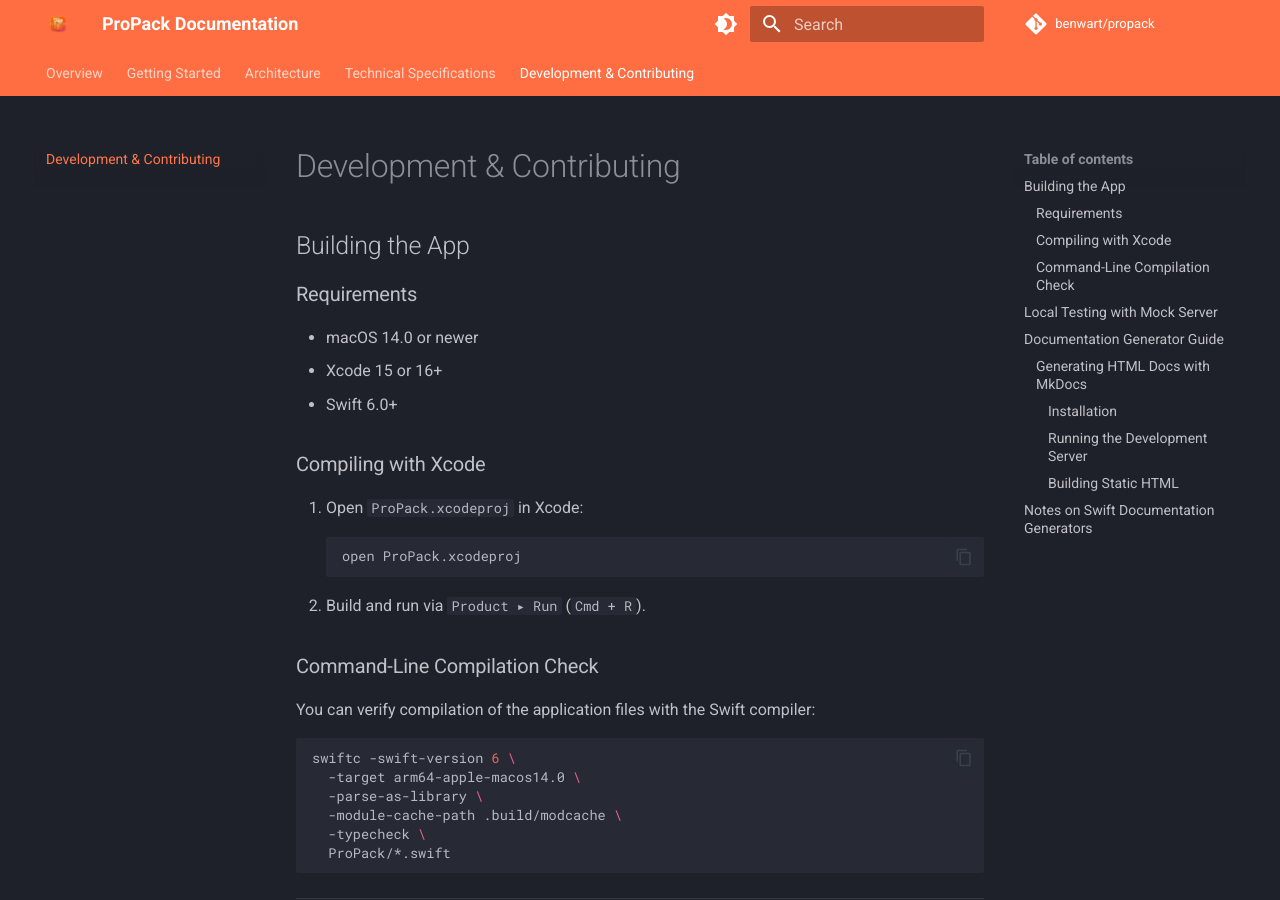
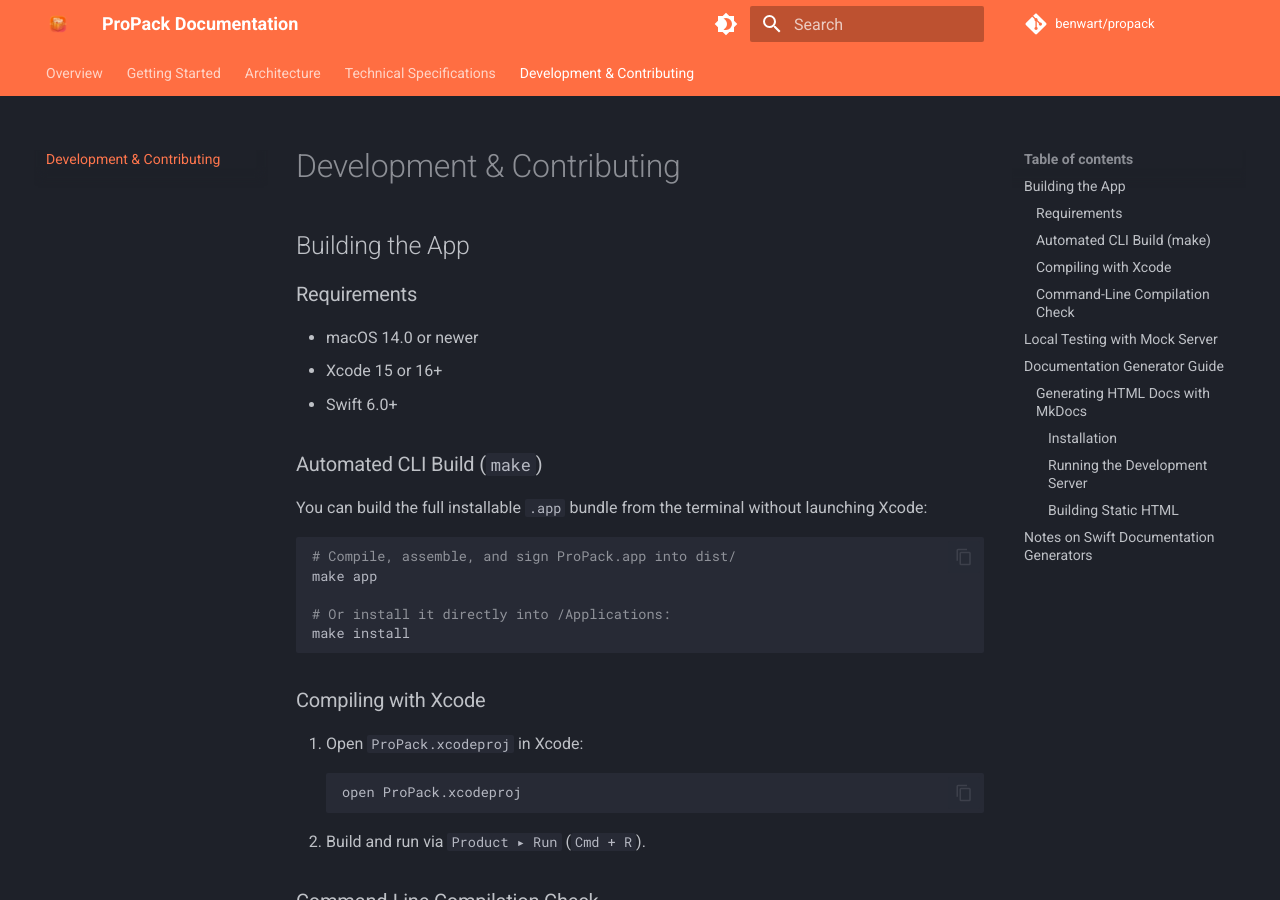
Before and after one commit to benwart/propack, an MkDocs documentation site: the page built from docs/development.md, in a window 1280 px wide and 900 px high. Built offline with MkDocs 1.6.1 and Material for MkDocs 9.7.7, drawn with Linux system fonts in a browser that asks for light colours; comment, search, counter and statistics services are not loaded.

Commit message:
feat(build): add Makefile and build script for automated CLI app bundle builds

````diff
--- a/docs/development.md
+++ b/docs/development.md
@@ -6,6 +6,16 @@
 - macOS 14.0 or newer
 - Xcode 15 or 16+
 - Swift 6.0+
+
+### Automated CLI Build (`make`)
+You can build the full installable `.app` bundle from the terminal without launching Xcode:
+```bash
+# Compile, assemble, and sign ProPack.app into dist/
+make app
+
+# Or install it directly into /Applications:
+make install
+```
 
 ### Compiling with Xcode
 1. Open `ProPack.xcodeproj` in Xcode:
````
Also changed, not shown: README.md (+19 -2 lines), 5 other files.
